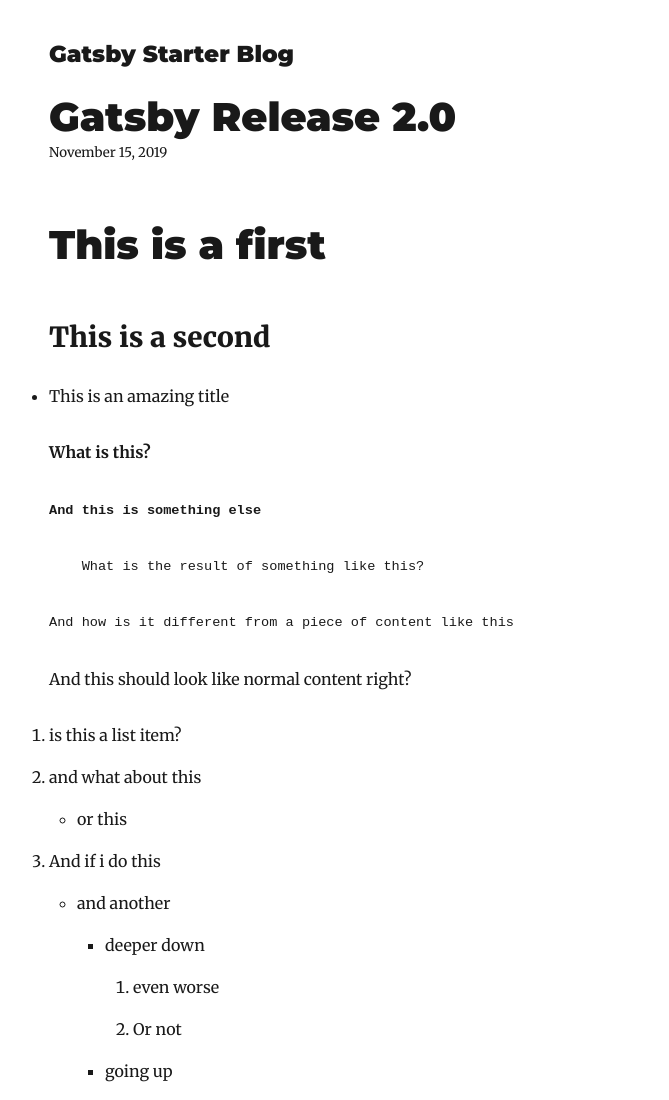
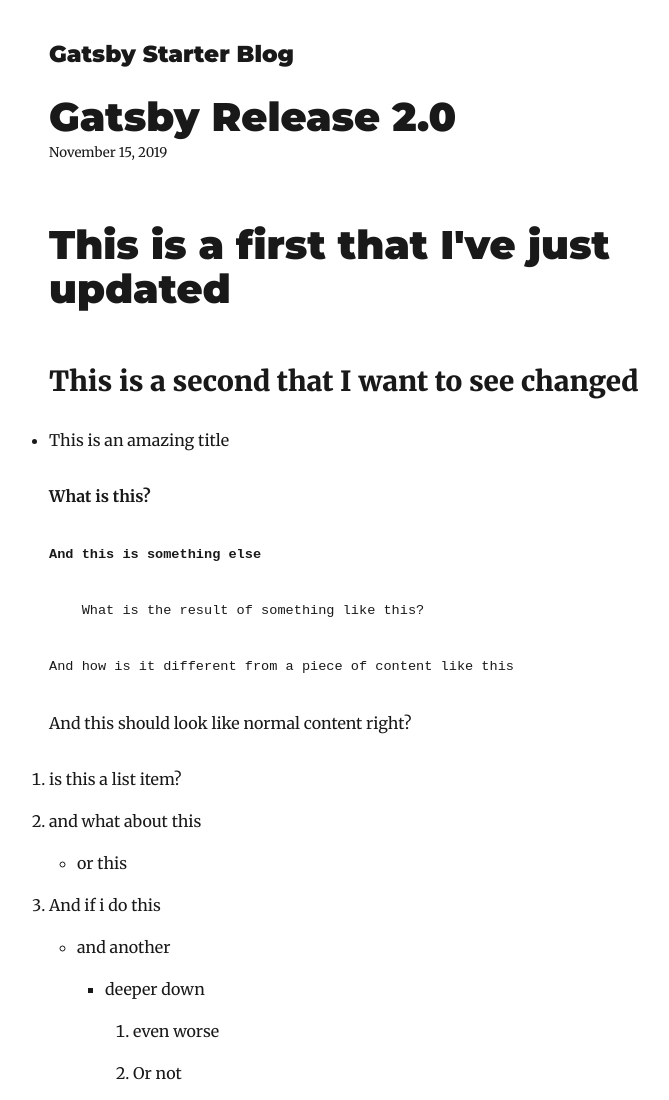
Before and after one commit to fritkotparking/buddy-gatsby-blog, a Gatsby site: page /gatsby-post/ in a window 1280 px wide. Shown: the top 1100 px of the page, without its empty margins (276-945 px from the left). Built offline with nearby package versions, Linux system fonts and the light colour scheme; Gatsby itself is replaced by a stand-in of ours; some packages are replaced by stand-ins of ours; code samples lack their colours.

Commit message:
Update post
Change titles

```diff
--- a/content/blog/gatsby-post/index.md
+++ b/content/blog/gatsby-post/index.md
@@ -3,8 +3,8 @@
 date: "2019-11-15"
 description: "New Gatsby release"
 ---
-# This is a first
-## This is a second
+# This is a first that I've just updated
+## This is a second that I want to see changed
 * This is an amazing title
 
 **What is this?**
```
